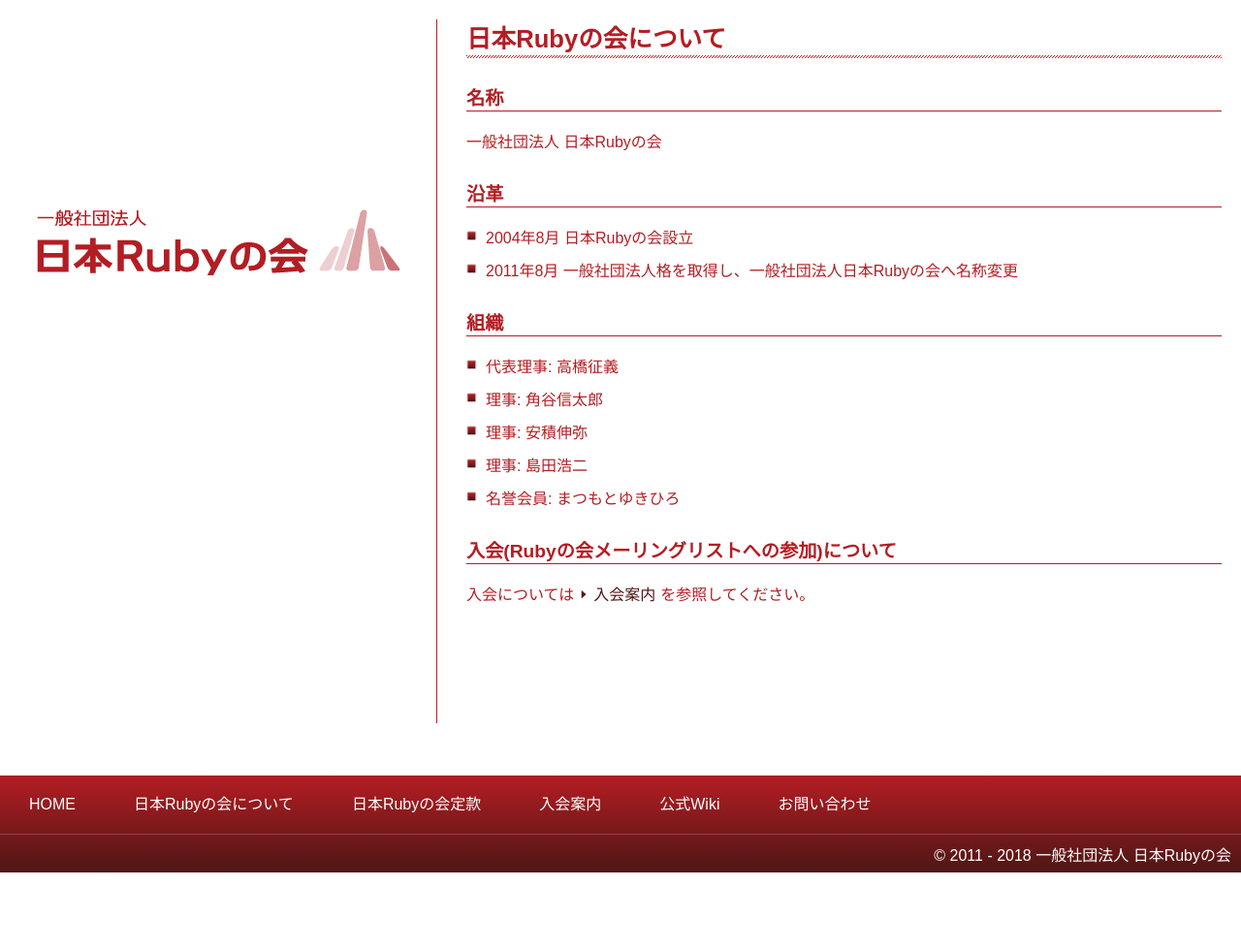
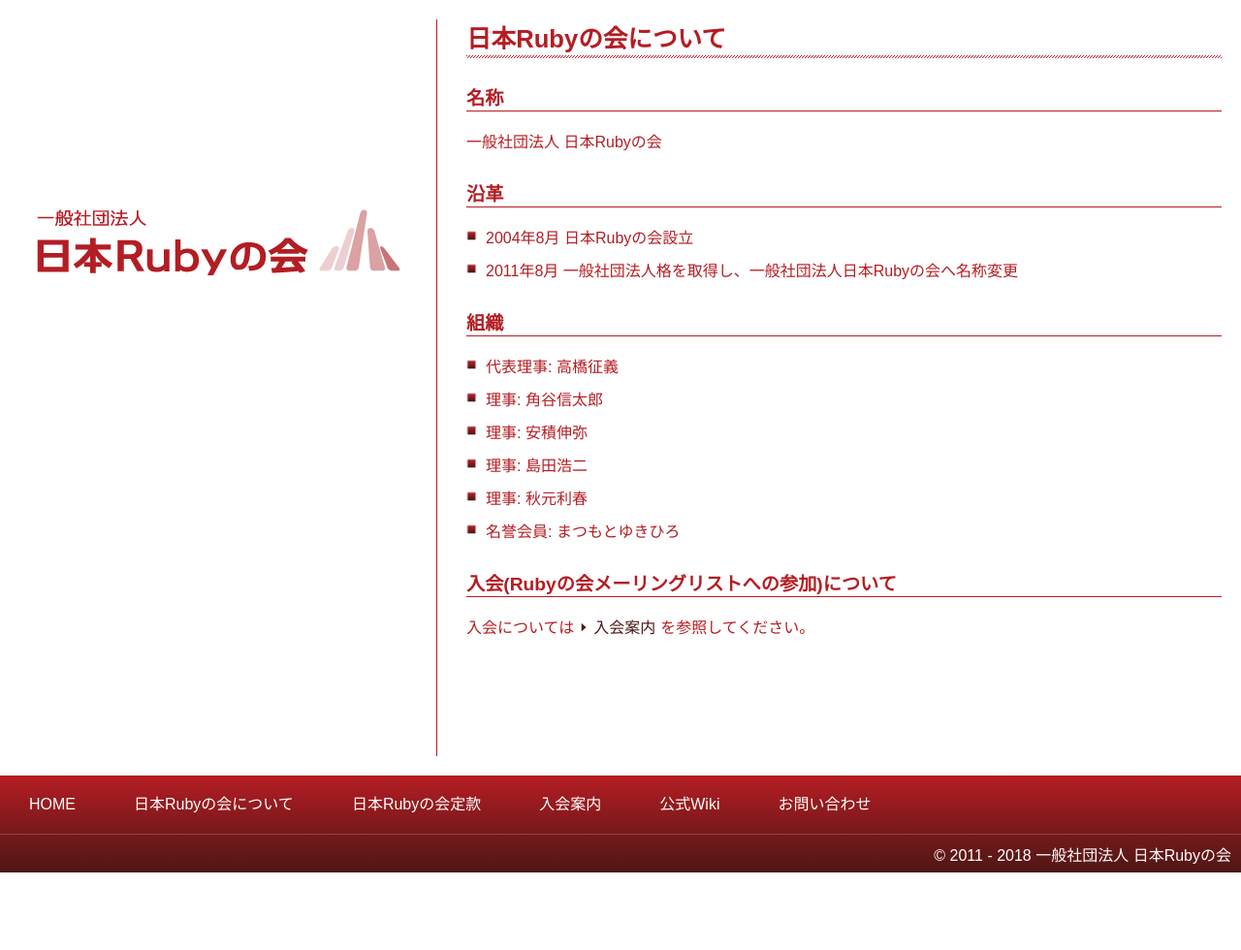
Before and after one commit to ruby-no-kai/official, a Jekyll site: the page built from aboutus.md, in a window 1280 px wide. Shown: the whole page at 97% size. Built offline with Jekyll 4.4.1, drawn with Linux system fonts in a browser that asks for light colours; nearby versions of some CDN libraries; Markdown is read by kramdown in place of the engine named in the settings.

Commit message:
Add aki-san to directors

```diff
--- a/aboutus.md
+++ b/aboutus.md
@@ -20,6 +20,7 @@ layout: default
 * 理事: 角谷信太郎
 * 理事: 安積伸弥
 * 理事: 島田浩二
+* 理事: 秋元利春
 * 名誉会員: まつもとゆきひろ
 
 ## 入会(Rubyの会メーリングリストへの参加)について
```
